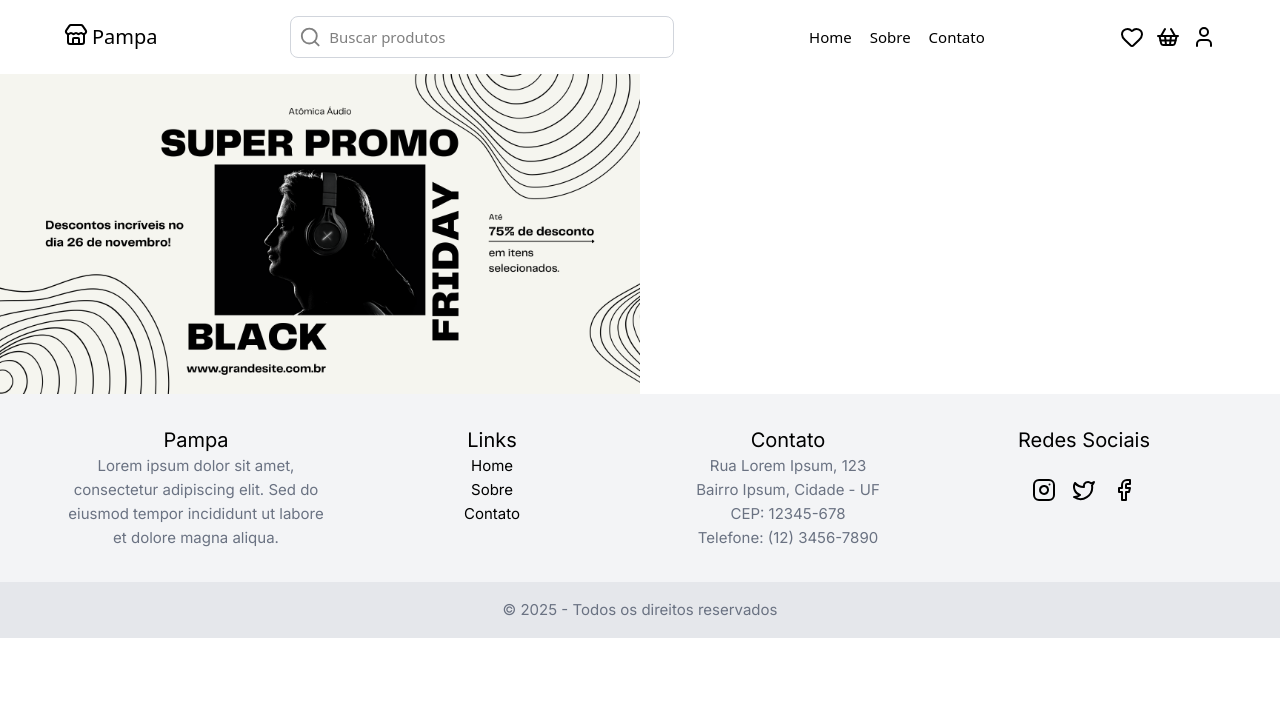
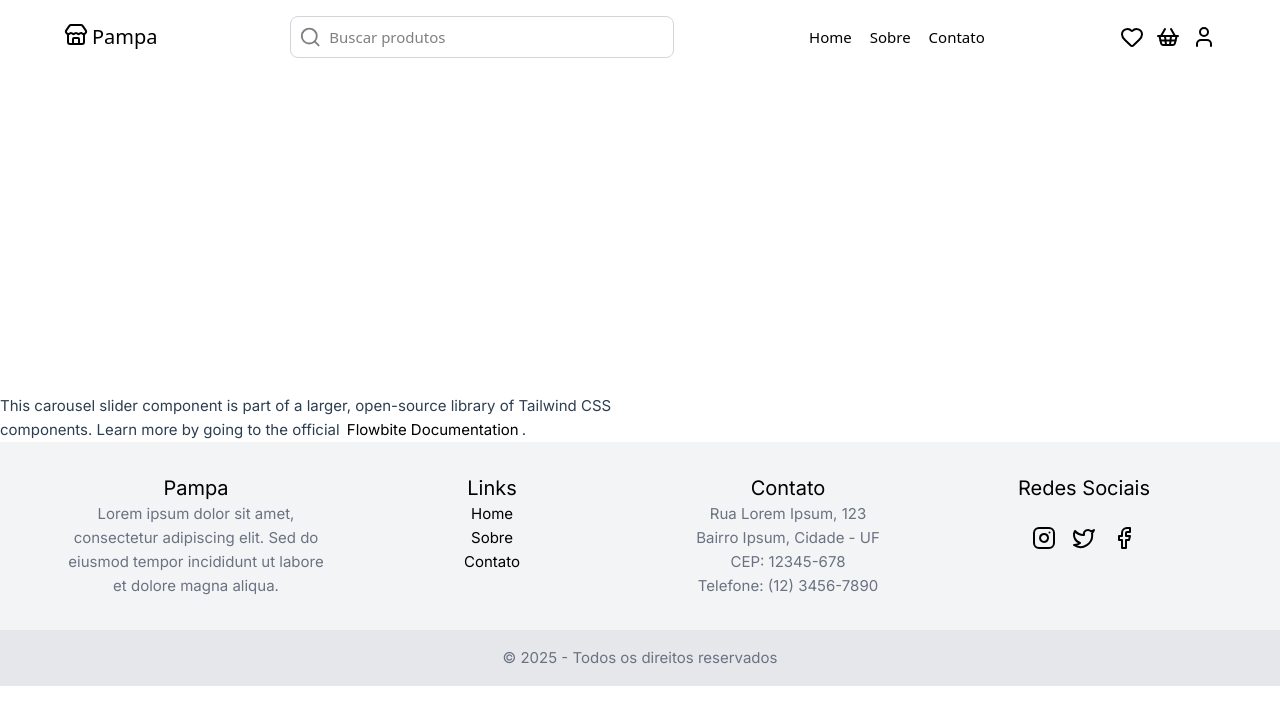
Before and after one commit to iguemanuel/Market-Place, a Vue app: page / in a window 1280 px wide. Shown: the top 724 px of the page. Built offline with nearby package versions, Linux system fonts and the light colour scheme.

Commit message:
Start to make a carousel for HomeView

```diff
--- a/index.html
+++ b/index.html
@@ -1,13 +1,14 @@
-<!DOCTYPE html>
+<!doctype html>
 <html lang="">
   <head>
-    <meta charset="UTF-8">
-    <link rel="icon" href="/favicon.ico">
-    <meta name="viewport" content="width=device-width, initial-scale=1.0">
+    <meta charset="UTF-8" />
+    <link rel="icon" href="/favicon.ico" />
+    <meta name="viewport" content="width=device-width, initial-scale=1.0" />
     <title>Vite App</title>
   </head>
   <body>
     <div id="app"></div>
     <script type="module" src="/src/main.ts"></script>
+    <script src="https://unpkg.com/flowbite@1.4.0/dist/flowbite.js"></script>
   </body>
 </html>
--- /dev/null
+++ b/src/components/Main/CarouselComponent.vue
@@ -0,0 +1,126 @@
+<script setup lang="ts"></script>
+<template>
+  <!-- component -->
+  <!-- This is an example component -->
+  <div class="max-w-2xl mx-auto">
+    <div id="default-carousel" class="relative" data-carousel="static">
+      <!-- Carousel wrapper -->
+      <div class="overflow-hidden relative h-56 rounded-lg sm:h-64 xl:h-80 2xl:h-96">
+        <!-- Item 1 -->
+        <div class="hidden duration-700 ease-in-out" data-carousel-item>
+          <span
+            class="absolute top-1/2 left-1/2 text-2xl font-semibold text-white -translate-x-1/2 -translate-y-1/2 sm:text-3xl dark:text-gray-800"
+            >First Slide</span
+          >
+          <img
+            src="https://flowbite.com/docs/images/carousel/carousel-1.svg"
+            class="block absolute top-1/2 left-1/2 w-full -translate-x-1/2 -translate-y-1/2"
+            alt="..."
+          />
+        </div>
+        <!-- Item 2 -->
+        <div class="hidden duration-700 ease-in-out" data-carousel-item>
+          <img
+            src="https://flowbite.com/docs/images/carousel/carousel-2.svg"
+            class="block absolute top-1/2 left-1/2 w-full -translate-x-1/2 -translate-y-1/2"
+            alt="..."
+          />
+        </div>
+        <!-- Item 3 -->
+        <div class="hidden duration-700 ease-in-out" data-carousel-item>
+          <img
+            src="https://flowbite.com/docs/images/carousel/carousel-3.svg"
+            class="block absolute top-1/2 left-1/2 w-full -translate-x-1/2 -translate-y-1/2"
+            alt="..."
+          />
+        </div>
+      </div>
+      <!-- Slider indicators -->
+      <div class="flex absolute bottom-5 left-1/2 z-30 space-x-3 -translate-x-1/2">
+        <button
+          type="button"
+          class="w-3 h-3 rounded-full"
+          aria-current="false"
+          aria-label="Slide 1"
+          data-carousel-slide-to="0"
+        ></button>
+        <button
+          type="button"
+          class="w-3 h-3 rounded-full"
+          aria-current="false"
+          aria-label="Slide 2"
+          data-carousel-slide-to="1"
+        ></button>
+        <button
+          type="button"
+          class="w-3 h-3 rounded-full"
+          aria-current="false"
+          aria-label="Slide 3"
+          data-carousel-slide-to="2"
+        ></button>
+      </div>
+      <!-- Slider controls -->
+      <button
+        type="button"
+        class="flex absolute top-0 left-0 z-30 justify-center items-center px-4 h-full cursor-pointer group focus:outline-none"
+        data-carousel-prev
+      >
+        <span
+          class="inline-flex justify-center items-center w-8 h-8 rounded-full sm:w-10 sm:h-10 bg-white/30 dark:bg-gray-800/30 group-hover:bg-white/50 dark:group-hover:bg-gray-800/60 group-focus:ring-4 group-focus:ring-white dark:group-focus:ring-gray-800/70 group-focus:outline-none"
+        >
+          <svg
+            class="w-5 h-5 text-white sm:w-6 sm:h-6 dark:text-gray-800"
+            fill="none"
+            stroke="currentColor"
+            viewBox="0 0 24 24"
+            xmlns="http://www.w3.org/2000/svg"
+          >
+            <path
+              stroke-linecap="round"
+              stroke-linejoin="round"
+              stroke-width="2"
+              d="M15 19l-7-7 7-7"
+            ></path>
+          </svg>
+          <span class="hidden">Previous</span>
+        </span>
+      </button>
+      <button
+        type="button"
+        class="flex absolute top-0 right-0 z-30 justify-center items-center px-4 h-full cursor-pointer group focus:outline-none"
+        data-carousel-next
+      >
+        <span
+          class="inline-flex justify-center items-center w-8 h-8 rounded-full sm:w-10 sm:h-10 bg-white/30 dark:bg-gray-800/30 group-hover:bg-white/50 dark:group-hover:bg-gray-800/60 group-focus:ring-4 group-focus:ring-white dark:group-focus:ring-gray-800/70 group-focus:outline-none"
+        >
+          <svg
+            class="w-5 h-5 text-white sm:w-6 sm:h-6 dark:text-gray-800"
+            fill="none"
+            stroke="currentColor"
+            viewBox="0 0 24 24"
+            xmlns="http://www.w3.org/2000/svg"
+          >
+            <path
+              stroke-linecap="round"
+              stroke-linejoin="round"
+              stroke-width="2"
+              d="M9 5l7 7-7 7"
+            ></path>
+          </svg>
+          <span class="hidden">Next</span>
+        </span>
+      </button>
+    </div>
+
+    <p class="mt-5">
+      This carousel slider component is part of a larger, open-source library of Tailwind CSS
+      components. Learn more by going to the official
+      <a
+        class="text-blue-600 hover:underline"
+        href="https://flowbite.com/docs/getting-started/introduction/"
+        target="_blank"
+        >Flowbite Documentation</a
+      >.
+    </p>
+  </div>
+</template>
--- a/src/views/HomeView.vue
+++ b/src/views/HomeView.vue
@@ -1,19 +1,13 @@
 <script setup lang="ts">
 import FooterComponent from '@/components/Footer/FooterComponent.vue'
 import NavbarComponent from '@/components/Header/NavbarComponent.vue'
+import CarouselComponent from '@/components/Main/CarouselComponent.vue'
 </script>
 
 <template>
   <div class="w-full">
     <NavbarComponent />
-    <img
-      src="../assets/img/banner-black-friday.png"
-      alt="Banner Black Friday"
-      class="w-full h-1/6 object-cover"
-      style="height: 50%; width: 50%"
-    />
+    <CarouselComponent />
     <FooterComponent />
   </div>
 </template>
-
-<style scoped></style>
```
